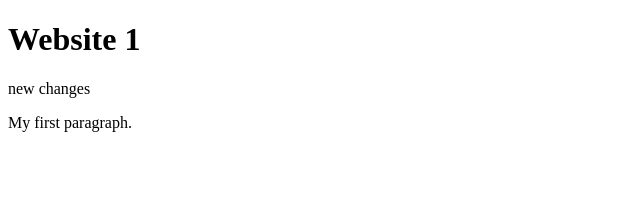
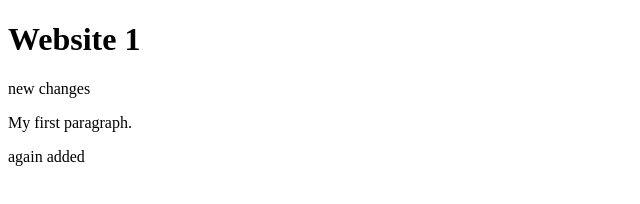
Before and after one commit to PriyaBhardwaj/tue, a plain HTML site: page index.html in a window 1280 px wide. Shown: the whole page, without its empty margins (0-640 px from the left). Drawn offline with Linux system fonts and the light colour scheme.

Commit message:
Update index.html

```diff
--- a/index.html
+++ b/index.html
@@ -11,6 +11,7 @@
 <h1>Website 1 </h1>
   <p> new changes </p>
 <p>My first paragraph.</p>
+  <p> again added </p>
 
 </body>
 </html>
```
